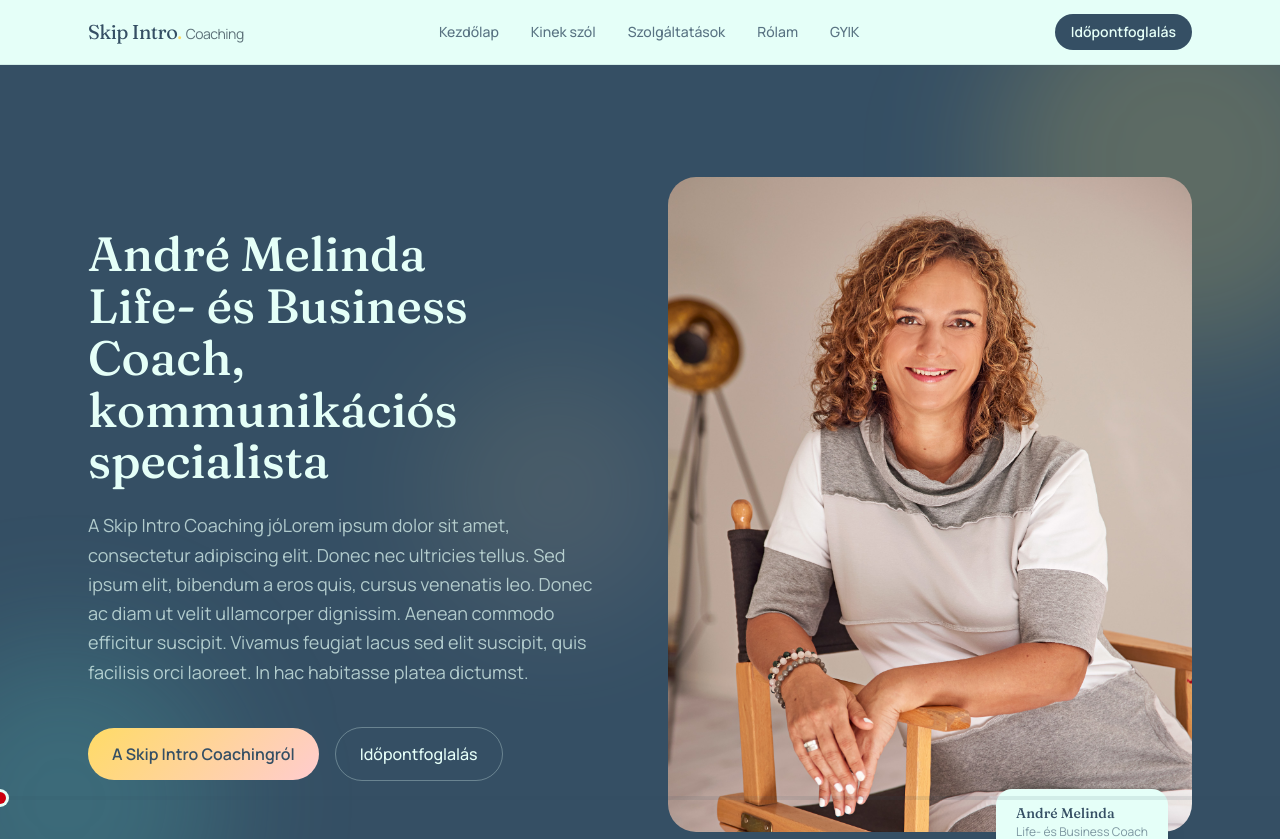
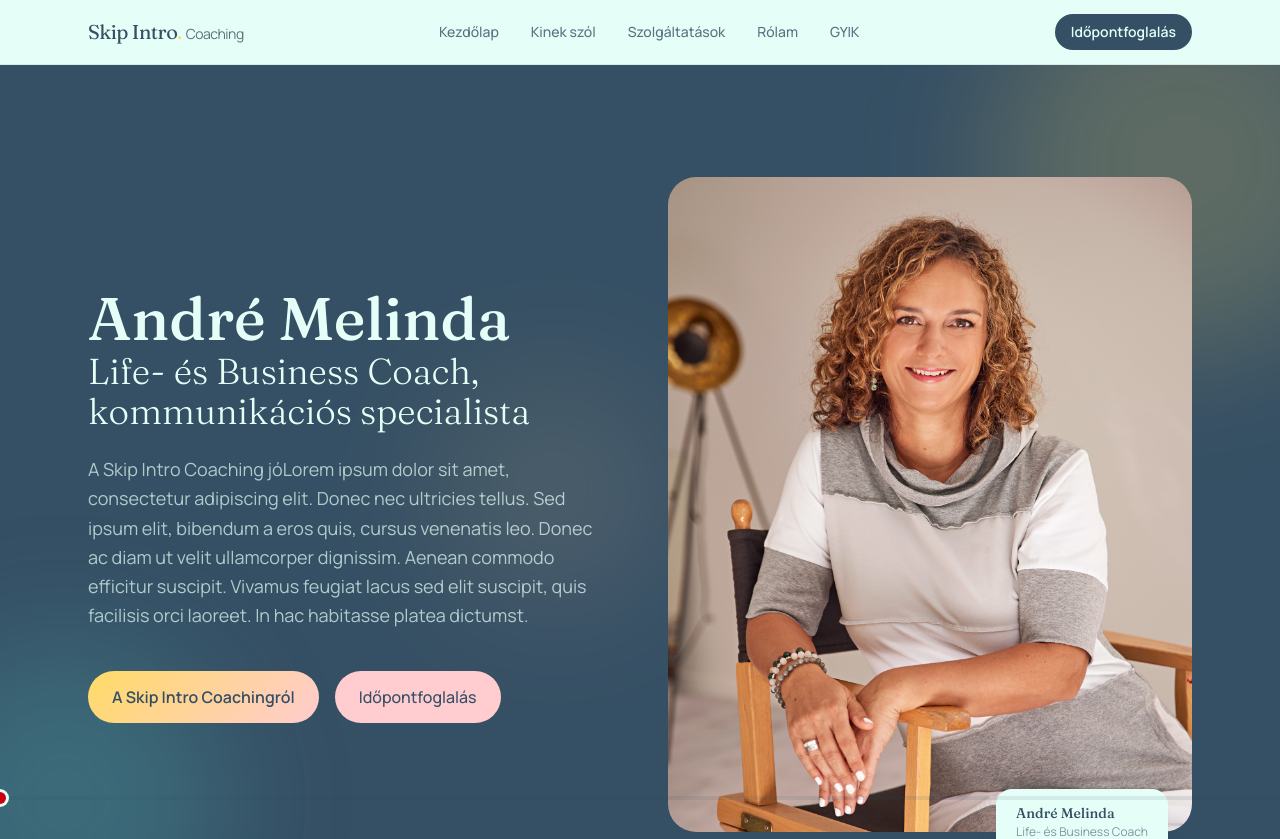
Before and after one commit to zeti1223/skipintro-coaching, a Vue app: page / in a window 1280 px wide. Shown: the top 839 px of the page. Built offline with nearby package versions, Linux system fonts and the light colour scheme.

Commit message:
fix hero

```diff
--- a/src/App.vue
+++ b/src/App.vue
@@ -22,9 +22,9 @@ const isPrivacyPage = window.location.pathname.replace(/\/+$/, '') === '/adatkez
     <PrivacyPolicyPage v-if="isPrivacyPage" />
     <template v-else>
       <HeroSection />
+      <AudienceSection />
+      <ImageBand :url="images.divider1.url" :alt="images.divider1.alt" :quote="images.divider1.quote" />
       <AboutSection />
-      <ImageBand :url="images.divider1.url" :alt="images.divider1.alt" :quote="images.divider1.quote" />
-      <AudienceSection />
       <PricingSection />
       <ContactSection />
       <ImageBand :url="images.divider2.url" :alt="images.divider2.alt" :quote="images.divider2.quote" />
--- a/src/components/HeroSection.vue
+++ b/src/components/HeroSection.vue
@@ -13,8 +13,9 @@ import NatureImage from './NatureImage.vue'
     <div class="relative max-w-6xl mx-auto px-6 pt-20 pb-24 md:pt-28 md:pb-32 grid md:grid-cols-2 gap-14 items-center">
       <div>
 
-        <h1 class="font-display font-medium text-3xl md:text-4xl lg:text-5xl leading-[1.08] whitespace-pre-line mb-6">
-          {{ hero.title }}
+        <h1 class="font-display font-medium text-4xl md:text-5xl lg:text-6xl leading-[1.08] mb-6">
+          {{ hero.name }}
+          <span class="font-thin block text-2xl md:text-3xl lg:text-4xl whitespace-pre-line">{{ hero.subtitle }}</span>
         </h1>
 
         <p class="text-paper/70 text-lg leading-relaxed mb-10 max-w-lg">
@@ -30,7 +31,7 @@ import NatureImage from './NatureImage.vue'
           </a>
           <a
             :href="hero.secondaryCta.href"
-            class="inline-flex items-center gap-2 text-paper font-medium px-6 py-3.5 rounded-full border border-paper/30 hover:border-aqua/70 transition-colors"
+            class="inline-flex items-center gap-2 bg-rose text-ink font-medium px-6 py-3.5 rounded-full hover:brightness-105 hover:shadow-lg hover:shadow-rose/20 transition"
           >
             {{ hero.secondaryCta.label }}
           </a>
--- a/src/content.js
+++ b/src/content.js
@@ -89,7 +89,8 @@ export const nav = [
 ]
 
 export const hero = {
-  title: 'André Melinda\nLife- és Business Coach,\nkommunikációs specialista',
+  name: 'André Melinda',
+  subtitle: 'Life- és Business Coach,\nkommunikációs specialista',
   paragraph: 'A Skip Intro Coaching jóLorem ipsum dolor sit amet, consectetur adipiscing elit. Donec nec ultricies tellus. Sed ipsum elit, bibendum a eros quis, cursus venenatis leo. Donec ac diam ut velit ullamcorper dignissim. Aenean commodo efficitur suscipit. Vivamus feugiat lacus sed elit suscipit, quis facilisis orci laoreet. In hac habitasse platea dictumst.',
   primaryCta: { label: 'A Skip Intro Coachingról', href: '#kiknek' },
   secondaryCta: { label: 'Időpontfoglalás', href: '#kapcsolat' },
```
